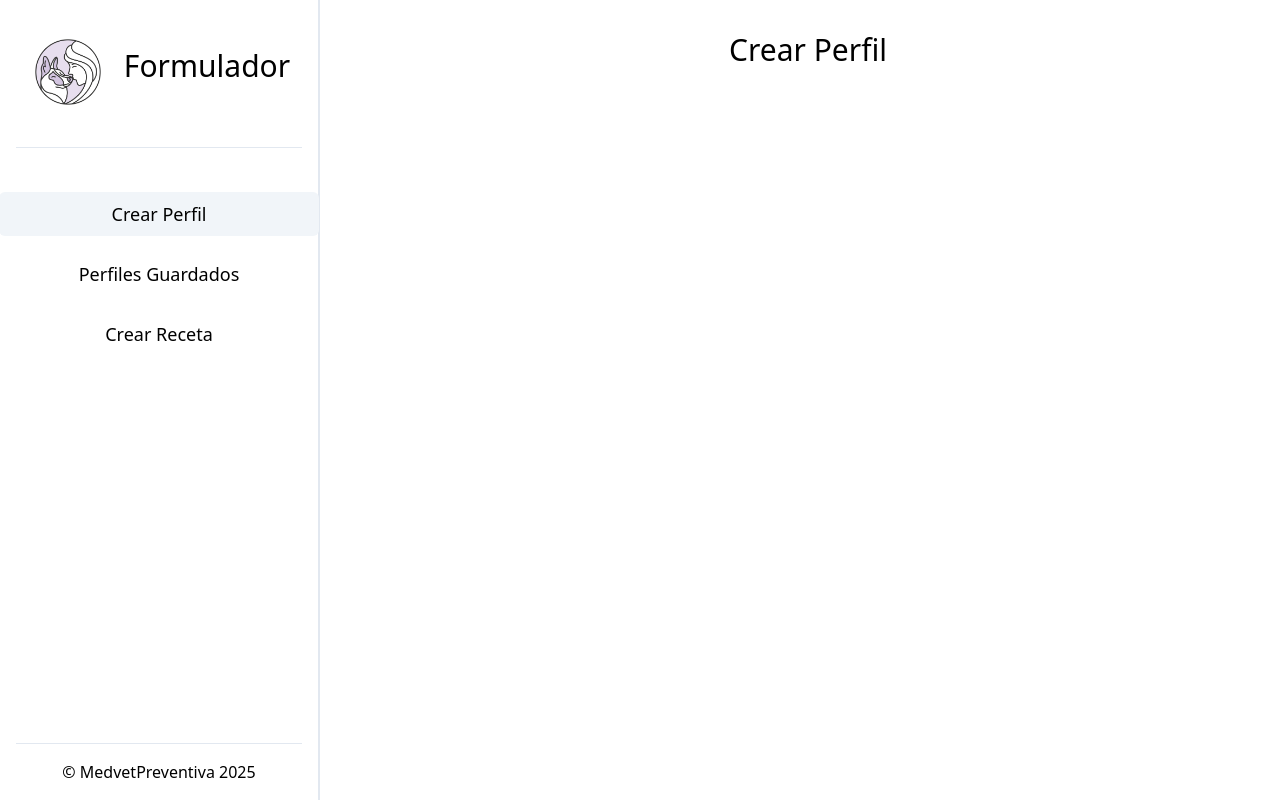
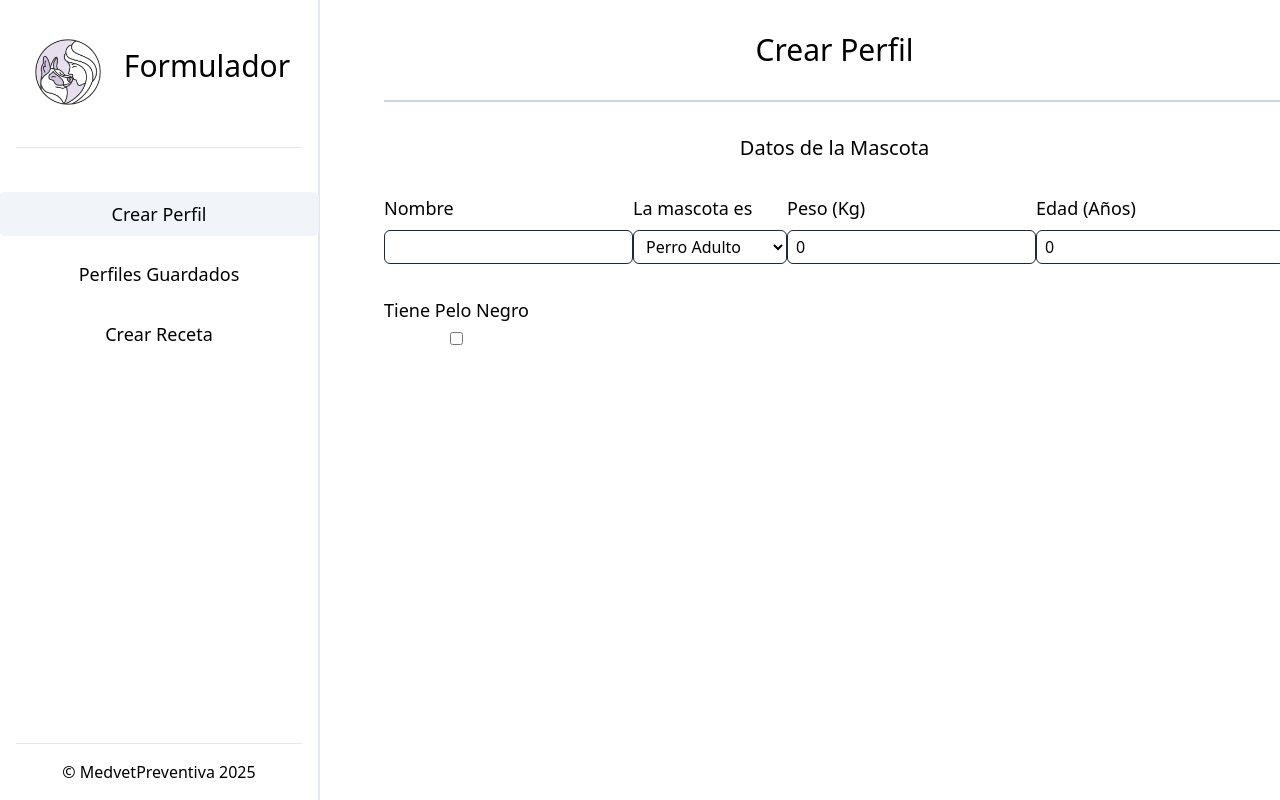
Before and after one commit to fmayo96/medvet-formulador, a React (Vite) app: page / in a window 1280 px wide. Built offline with nearby package versions, Linux system fonts and the light colour scheme.

Commit message:
add pet info to CreateProfile

```diff
--- a/src/ui/components/CreateProfile.tsx
+++ b/src/ui/components/CreateProfile.tsx
@@ -1,7 +1,215 @@
+import React, { useState } from 'react'
+
+type FormData = {
+  name: string
+  age: number
+  weight: number
+  species:
+    | 'Perro Adulto'
+    | 'Gato Adulto'
+    | 'Perro Cachorro'
+    | 'Gato Cachorro'
+    | 'Perra Preñada'
+    | 'Gata Preñada'
+    | 'Perra Lactancia'
+    | 'Gata Lactancia'
+  numCachorros: number
+  lactancyWeek: 1 | 2 | 3 | 4
+  hasBlackFurr: boolean
+  isCatOverweight: boolean
+  estimatedEnergyFactor: number // This is calculated
+  isIdealWeight: boolean
+  idealWeight: number
+  useRecommendedCaloricIntake: boolean // true for calculated value
+  recommendedCaloricIntake: number // use this if useRecommendedCaloricIntake === false
+  protein: number // percentage
+  fat: number // percentage
+  carbohydrate: number // percentage
+  preferredFiber: number //percentage
+  otherNotes: string
+}
+
 export default function CreateProfile() {
+  const [formData, setFormData] = useState<FormData>({
+    name: '',
+    age: 0,
+    weight: 0,
+    species: 'Perro Adulto',
+    numCachorros: 0,
+    lactancyWeek: 1,
+    hasBlackFurr: false,
+    isCatOverweight: false,
+    estimatedEnergyFactor: 0, // This is calculated
+    isIdealWeight: false,
+    idealWeight: 0,
+    useRecommendedCaloricIntake: true, // true for calculated value
+    recommendedCaloricIntake: 0, // use this if useRecommendedCaloricIntake === false
+    protein: 0, // percentage
+    fat: 0,
+    carbohydrate: 0,
+    preferredFiber: 0,
+    otherNotes: '',
+  })
+
+  function handleChange(event: React.ChangeEvent<HTMLInputElement>) {
+    const { name, value } = event.target
+    setFormData((prev) => ({
+      ...prev,
+      [name]: value,
+    }))
+  }
+
+  function handleCheckBoxChange(event: React.ChangeEvent<HTMLInputElement>) {
+    const { name, checked } = event.target
+    setFormData((prev) => ({
+      ...prev,
+      [name]: checked,
+    }))
+  }
+
+  function handleSelectChange(event: React.ChangeEvent<HTMLSelectElement>) {
+    const { name, value } = event.target
+    setFormData((prev) => ({
+      ...prev,
+      [name]: value,
+    }))
+  }
+
   return (
-    <div className="w-3/4 p-8 flex justify-center gap-4">
-      <h1 className="text-3xl">Crear Perfil</h1>
+    <div className="w-3/4 h-screen py-8 mx-12 flex flex-col items-center">
+      <h1 className="text-3xl mb-8">Crear Perfil</h1>
+      <hr className="border-slate-300 border-1 w-full" />
+      <form
+        className="flex flex-col w-full overflow-auto"
+        style={{ scrollbarWidth: 'none' }}
+      >
+        <h2 className="text-xl my-8 self-center">Datos de la Mascota</h2>
+        <div className="flex justify-between mb-8">
+          <div className="flex flex-col gap-2">
+            <label className="text-lg font-medium">Nombre</label>
+            <input
+              type="text"
+              name="name"
+              id="name"
+              value={formData?.name}
+              onChange={handleChange}
+              autoComplete="off"
+              className="border-slate-800 border-1 py-1 px-2 rounded-md focus:outline-none"
+            />
+          </div>
+          <div className="flex flex-col gap-2">
+            <label className="text-lg font-medium">La mascota es</label>
+            <select
+              name="species"
+              id="species"
+              value={formData?.species}
+              onChange={handleSelectChange}
+              className="border-slate-800 border-1 py-1 px-2 rounded-md focus:outline-none"
+            >
+              <option value="Perro Adulto">Perro Adulto</option>
+              <option value="Gato Adulto">Gato Adulto</option>
+              <option value="Perro Cachorro">Perro Cachorro</option>
+              <option value="Gato Cachorro">Gato Cachorro</option>
+              <option value="Perra Preñada">Perra Preñada</option>
+              <option value="Gata Preñada">Gata Preñada</option>
+              <option value="Perra Lactancia">Perra Lactancia</option>
+              <option value="Gata Lactancia">Gata Lactancia</option>
+            </select>
+          </div>
+          <div className="flex flex-col gap-2">
+            <label className="text-lg font-medium">Peso (Kg)</label>
+            <input
+              type="text"
+              name="weight"
+              id="weight"
+              value={formData?.weight}
+              onChange={handleChange}
+              autoComplete="off"
+              className="border-slate-800 border-1 py-1 px-2 rounded-md focus:outline-none"
+            />
+          </div>
+          <div className="flex flex-col gap-2">
+            {formData?.species === 'Perro Cachorro' ||
+            formData?.species === 'Gato Cachorro' ? (
+              <label className="text-lg font-medium">Edad (Meses)</label>
+            ) : (
+              <label className="text-lg font-medium">Edad (Años)</label>
+            )}
+            <input
+              type="text"
+              name="age"
+              id="age"
+              value={formData?.age}
+              onChange={handleChange}
+              autoComplete="off"
+              className="border-slate-800 border-1 py-1 px-2 rounded-md focus:outline-none"
+            />
+          </div>
+        </div>
+        <div className="flex gap-2 justify-between">
+          <div className="flex flex-col gap-2">
+            <label className="text-lg font-medium">Tiene Pelo Negro</label>
+            <input
+              type="checkbox"
+              name="hasBlackFurr"
+              id="hasBlackFurr"
+              checked={formData.hasBlackFurr}
+              onChange={handleCheckBoxChange}
+            />
+          </div>
+          {(formData.species === 'Gato Adulto' ||
+            formData.species === 'Gato Cachorro' ||
+            formData.species === 'Gata Preñada' ||
+            formData.species === 'Gata Lactancia') && (
+            <div className="flex flex-col gap-2">
+              <label className="text-lg font-medium">Gato con Sobrepeso</label>
+              <input
+                type="checkbox"
+                name="isCatOverweight"
+                id="isCatOverweight"
+                checked={formData.isCatOverweight}
+                onChange={handleCheckBoxChange}
+              />
+            </div>
+          )}
+          {(formData.species === 'Gata Lactancia' ||
+            formData.species === 'Perra Preñada') && (
+            <div className="flex flex-col gap-2">
+              <label className="text-lg font-medium">
+                Cantidad de Cachorros
+              </label>
+              <input
+                type="text"
+                name="weight"
+                id="weight"
+                value={formData.numCachorros}
+                onChange={handleChange}
+                autoComplete="off"
+                className="border-slate-800 border-1 py-1 px-2 rounded-md focus:outline-none"
+              />
+            </div>
+          )}
+
+          {(formData.species === 'Gata Lactancia' ||
+            formData.species === 'Perra Lactancia') && (
+            <div className="flex flex-col gap-2">
+              <label className="text-lg font-medium">Semana (Lactancia)</label>
+              <select
+                name="species"
+                id="species"
+                value={formData.lactancyWeek}
+                onChange={handleSelectChange}
+                className="border-slate-800 border-1 py-1 px-2 rounded-md focus:outline-none"
+              >
+                <option value={1}>1</option>
+                <option value={2}>2</option>
+                <option value={3}>3</option>
+                <option value={4}>4</option>
+              </select>
+            </div>
+          )}
+        </div>
+      </form>
     </div>
   )
 }
```
